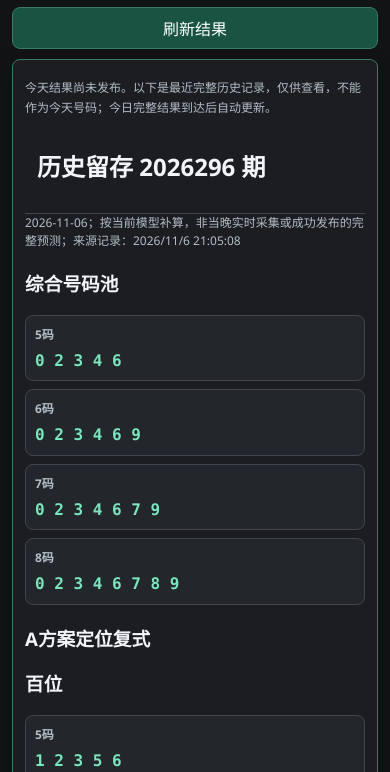
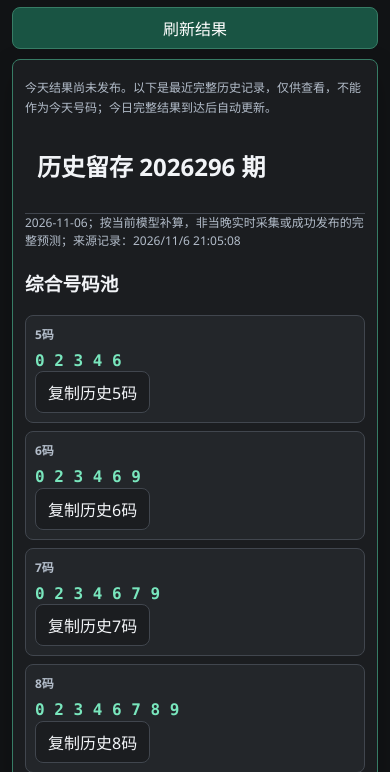
Before and after one commit to zdongdong8219-jpg/lottery-mobile, a plain HTML site: page fc3d.html in a window 390 px wide. Shown: the part 72-844 px from the top of the page. Drawn offline with Linux system fonts and the light colour scheme.

Commit message:
Refresh mobile model and captured results

```diff
--- a/fc3d.html
+++ b/fc3d.html
@@ -836,7 +836,9 @@ function resultMarkup(data,game,engine){
   const ready=validPrepared(p,data,game,engine);
   const currentEightReady=g&&g.eightPositions?.length===3&&g.eightPositions.every(x=>x.status==='ready'&&x.issue===g.issue&&Array.isArray(x.numbers)&&x.numbers.length===8&&x.numbers.every(d=>Number.isInteger(d)&&d>=0&&d<=9));
   const showingOlderComplete=ready&&g&&g.issue!==p.issue;
-  const button=(text,value)=>data.historyView?'':'<button class="btn" data-copy="'+esc(value)+'">'+text+'</button>';
+  // A reconstructed record is explicitly labelled on screen, but remains
+  // copyable for audit. Ordinary stale records stay non-copyable.
+  const button=(text,value)=>data.historyView&&!p?.historicalSimulation?'':'<button class="btn" data-copy="'+esc(value)+'">'+(p?.historicalSimulation?'复制历史'+text.slice(2):text)+'</button>';
   let html='<div class="help" id="deliveryStatus">';
   if(data.historyView){
     html+='今天结果尚未发布。以下是最近完整历史记录，仅供查看，不能作为今天号码；今日完整结果到达后自动更新。';
```
Also changed, not shown: pailie3.html (+3 -1 lines).
